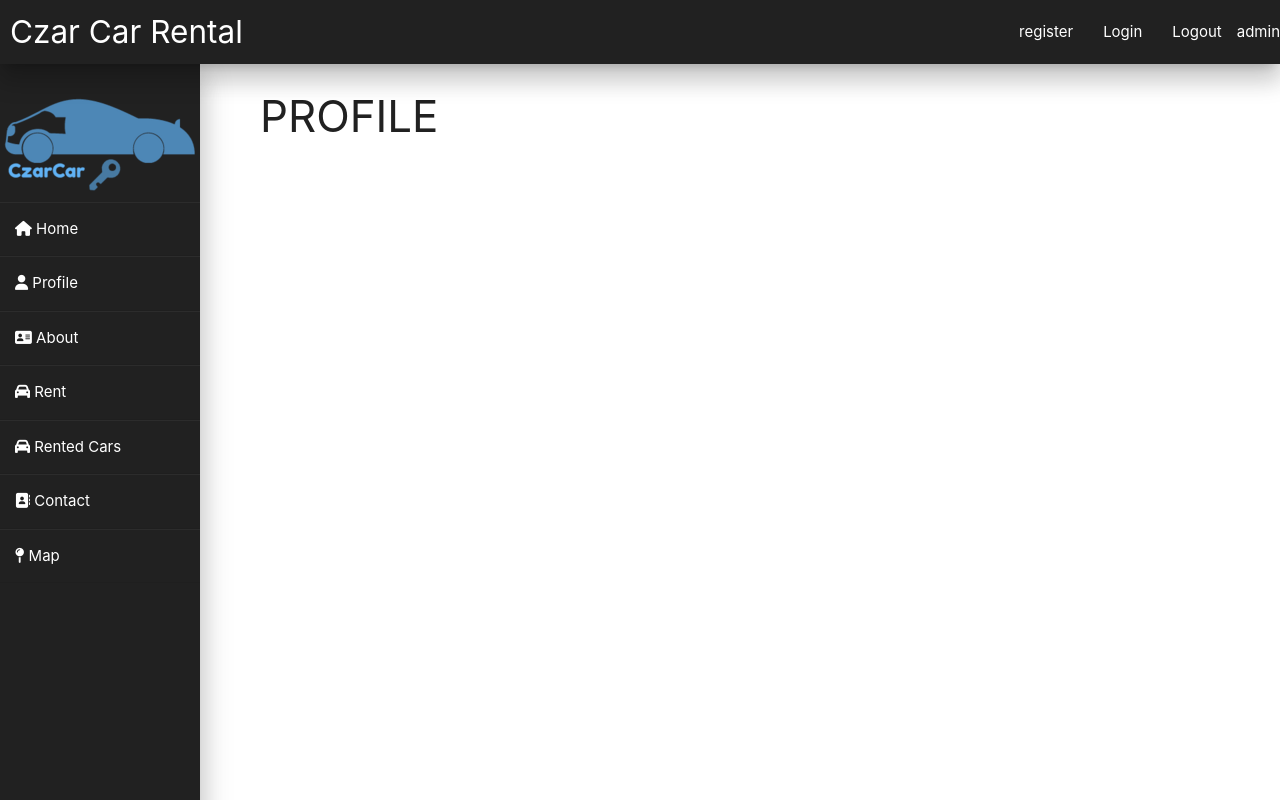
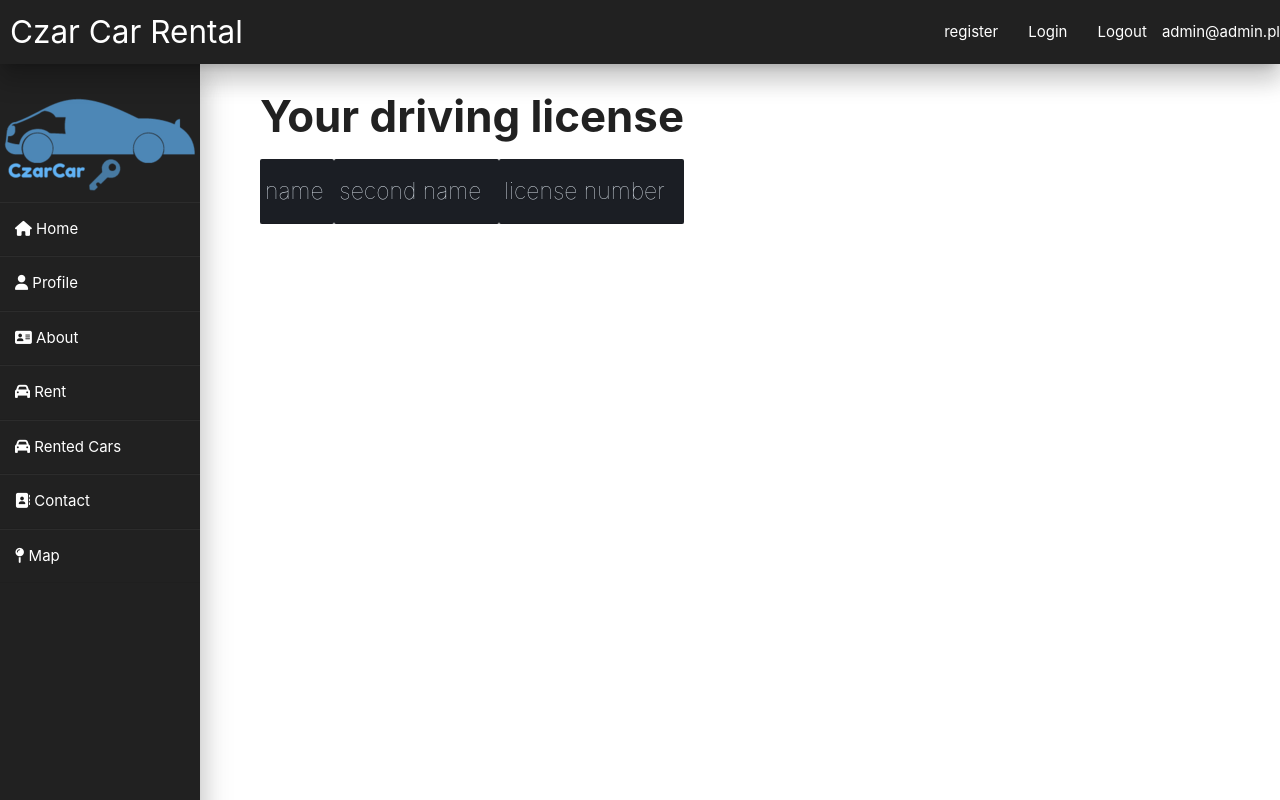
Before and after one commit to MagiCzarek/CzarCar_Django, a Django app: page /profile/ in a window 1280 px wide. Run offline with Django 3.2, Linux system fonts and the light colour scheme; a user stored in the database is signed in; data that the repository does not hold is empty; parts of the project's set-up code (start-up, migrations or seed data) failed here and were passed over; some libraries are stand-ins or nearby versions.

Commit message:
adding renting car, modifying functions

```diff
--- a/CzarCar/models.py
+++ b/CzarCar/models.py
@@ -9,32 +9,27 @@ import re
 
 # Create your models here.
 
-class DrivingLicense(models.Model):
-    name = models.CharField(max_length=200)
-    second_name = models.CharField(max_length=200)
-    license_number = models.CharField(max_length=8, unique=True, null=False)
-
 
 class AccountManager(BaseUserManager):
-    def create_user(self, email, nick_name, password=None):
+    def create_user(self, email, username, password=None):
         if not email:
             raise ValueError("User must have an email")
-        if not nick_name:
+        if not username:
             raise ValueError("User must have nickname")
         user = self.model(
             email=self.normalize_email(email),
-            nick_name=nick_name,
+            username=username,
 
         )
         user.set_password(password)
         user.save(using=self._db)
         return user
 
-    def create_superuser(self, email, nick_name, password):
+    def create_superuser(self, email, username, password):
         user = self.create_user(
             email=self.normalize_email(email),
             password=password,
-            nick_name=nick_name
+            username=username,
 
         )
         user.is_admin = True
@@ -46,15 +41,17 @@ class AccountManager(BaseUserManager):
 
 class Account(AbstractBaseUser):
     email = models.EmailField(verbose_name="email", max_length=50, unique=True)
+    username = models.CharField(max_length=30, unique=True)
+    date_joined = models.DateTimeField(verbose_name='date joined', auto_now_add=True)
+    last_login = models.DateTimeField(verbose_name='last login', auto_now=True)
+    is_admin = models.BooleanField(default=False)
+    is_active = models.BooleanField(default=True)
+    is_staff = models.BooleanField(default=False)
+    is_superuser = models.BooleanField(default=False)
     name = models.CharField(max_length=24)
     second_name = models.CharField(max_length=24)
-    username = models.CharField(max_length=30, unique=True)
-    join_date = models.DateTimeField(verbose_name='date joined', auto_now_add=True)
-    is_admin = models.BooleanField(default=False)
-    is_superuser = models.BooleanField(default=False)
-    is_active = models.BooleanField(default=True)
-    is_staff = models.BooleanField(default=False)
-    driving_license = models.OneToOneField(DrivingLicense, null=True, on_delete=models.SET_NULL)
+
+
 
     USERNAME_FIELD = 'email'
     REQUIRED_FIELDS = ['username']
@@ -62,7 +59,7 @@ class Account(AbstractBaseUser):
     object = AccountManager()
 
     def __str__(self):
-        return self.username
+        return self.email
 
     def has_perm(self, perm, obj=None):
         return self.is_admin
@@ -96,7 +93,19 @@ class Rent(models.Model):
     rent_time = models.IntegerField(null=True)
     date_created = models.DateTimeField(auto_now_add=True, null=True)
 
+    def __str__(self):
+        return str(self.id)
+
+    def calculate_price(self, days):
+        self.rent_price = self.car.price * self.rent_time
 
 
-    def calculate_price(self):
-        self.rent_price = self.account.price * self.rent_time
+
+class DrivingLicense(models.Model):
+    name = models.CharField(max_length=200)
+    second_name = models.CharField(max_length=200)
+    license_number = models.CharField(max_length=8, unique=True, null=False)
+    account = models.OneToOneField(Account, on_delete=models.CASCADE,null=True)
+
+    def __str__(self):
+        return self.license_number
--- a/CzarCar/templates/CzarCar/map.html
+++ b/CzarCar/templates/CzarCar/map.html
@@ -1,7 +1,8 @@
 {% extends 'home.html' %}
 
 {% block content %}
-    <h1> Adress : Fort Wola 12c/20</h1>
+    <h3><b>Adress :</b></h3>
+    <h4><b>Fort Wola 12c/20</b></h4>
     <div id='map' style='width: 800px; height: 800px;'></div>
     <script>
         mapboxgl.accessToken = 'pk.eyJ1IjoiczE4ODIzIiwiYSI6ImNrenlwanlmajAybGYza2xneGtjbmtsOG0ifQ.cZr1tfPkD_j2J-4hpgLpOQ';
--- a/CzarCar/templates/CzarCar/profile.html
+++ b/CzarCar/templates/CzarCar/profile.html
@@ -1,6 +1,31 @@
 {% extends 'home.html' %}
 
 {% block content %}
-<h3>PROFILE</h3>
+    <div>
+        <h3><b>Your driving license </b></h3>
+    </div>
+    <table class="table-xd">
 
+        <tr>
+            <th class="text-left">name</th>
+            <th class="text-left">second name</th>
+            <th class="text-left">license number</th>
+        </tr>
+
+
+            {% for driving_license in driving_licenses %}
+                <tr>
+                    <td>{{ driving_license.name}}</td>
+
+                    <td>{{ driving_license.second_name }}</td>
+
+                    <td>{{ driving_license.license_number }}</td>
+
+                </tr>
+
+
+            {% endfor %}
+
+
+    </table>
 {% endblock %}
--- a/CzarCar/templates/CzarCar/rent.html
+++ b/CzarCar/templates/CzarCar/rent.html
@@ -41,7 +41,10 @@
                 {% if car.status == 'NOT_RENTED' %}
                     <td>Available</td>
                     <td>
-
+                    <form method="POST" action="">
+                        {% csrf_token %}
+                    <input type="submit"  value="{{ car.id }} "name="submit">
+                    </form>
                     <li><a class="btn btn-sm" href="/register/">rent</a></li>
                 </td>
                 {% else %}
--- a/CzarCar/templates/CzarCar/rented_cars.html
+++ b/CzarCar/templates/CzarCar/rented_cars.html
@@ -4,7 +4,7 @@
 <div>
         <h3><b>Your rents </b></h3>
     </div>
-    <table class="table-fill">
+    <table class="table-xd">
 
         <tr>
             <th class="text-left">Czar</th>
--- a/CzarCar/views.py
+++ b/CzarCar/views.py
@@ -6,7 +6,7 @@ from django.contrib.auth import login, authenticate, logout
 
 from .decorators import unauthenticated_user, admin_only, logged_user
 
-from CzarCar.forms import RegistrationForm
+from CzarCar.forms import RegistrationForm, EditDrivingLicenseForm
 from django.contrib import messages
 from django.contrib.auth.decorators import login_required
 from django.contrib import admin
@@ -73,9 +73,35 @@ def about_view(request):
 
 def car_view(request):
     # cars = Car.objects.filter(status='NOT_RENTED')
-    cars = Car.objects.all()
-    context = {'cars': cars}
-    return render(request, 'CzarCar/rent.html', context)
+    if request.method == 'POST':
+        car_id = request.POST['submit']
+        cars = Car.objects.filter(id=car_id)
+        print('cars')
+        context = {'cars': cars}
+        return render(request, 'CzarCar/payment.html', context)
+    else:
+        cars = Car.objects.all()
+        context = {'cars': cars}
+        return render(request, 'CzarCar/rent.html', context)
+
+
+@logged_user
+def payment_view(request):
+    user = request.user
+    driving_licenses = DrivingLicense.objects.filter(account=user)
+    if driving_licenses is None:
+
+        if request.method =='POST':
+            days = request.POST.get('days')
+            adress = request.POST.get('address')
+            # rent = Rent(account=user,car=, delivery_adress=adress)
+
+        else:
+            return render(request, 'CzarCar/payment.html',{})
+    else:
+
+        messages.info(request, 'You need to add driving license')
+        return render(request, 'CzarCar/payment.html',{})
 
 
 def map_view(request):
@@ -85,15 +111,34 @@ def map_view(request):
 
 @logged_user
 def profile_view(request):
-    print(request.headers)
-    return render(request, 'CzarCar/profile.html', {})
+    user = request.user
+    driving_licenses = DrivingLicense.objects.filter(account=user)
+    if driving_licenses is None:
+
+        if request.method == 'POST':
+            form = EditDrivingLicenseForm(request.POST)
+
+            if form.is_valid():
+                form.account = user
+                form.save()
+                return redirect('CzarCar/profile.html')
+
+        else:
+            form = EditDrivingLicenseForm(instance=request.user)
+            context = {'form': form}
+            return render(request, 'CzarCar/edit_profile.html', context)
+    else:
+
+        context = {'driving_licenses': driving_licenses}
+        return render(request, 'CzarCar/profile.html', context)
 
 
 @logged_user
 def your_rent_view(request):
-    print(request.headers)
-    user = request.user
-    rents = Rent.objects.filter(account=user)
-    context = {'rents': rents}
 
-    return render(request, 'CzarCar/rented_cars.html', context)
+        # print(request.headers)
+        user = request.user
+        rents = Rent.objects.filter(account=user)
+        context = {'rents': rents}
+
+        return render(request, 'CzarCar/rented_cars.html', context)
--- a/CzarCar_Django/urls.py
+++ b/CzarCar_Django/urls.py
@@ -18,7 +18,8 @@ from django.contrib import admin
 from django.conf.urls.static import static
 from django.contrib.staticfiles.urls import staticfiles_urlpatterns
 from django.urls import include, path
-from CzarCar.views import home_view, contact_view, about_view, car_view, map_view, profile_view, your_rent_view
+from CzarCar.views import home_view, contact_view, about_view, car_view, map_view, profile_view, your_rent_view, \
+    payment_view
 
 from CzarCar.views import registration_view, login_view, logout_view
 
@@ -36,7 +37,7 @@ urlpatterns = [
     path('map/', map_view, name='map'),
     path('profile/', profile_view, name='profile'),
     path('rented_cars.html/', your_rent_view, name='rented_cars'),
-
+    path('payment.html/', payment_view, name='payment'),
 
 ]
 
```
Also changed, not shown: CzarCar/admin.py (+2 -5 lines), CzarCar/decorators.py (+17 -1 lines), CzarCar/forms.py (+12 -3 lines), CzarCar/templates/CzarCar/edit_profile.html (added, +12 -0 lines), CzarCar/templates/CzarCar/payment.html (added, +23 -0 lines), CzarCar/migrations/0001_initial.py (deleted), CzarCar/migrations/0002_rename_nick_name_account_username.py (deleted), db.sqlite3 (deleted).
